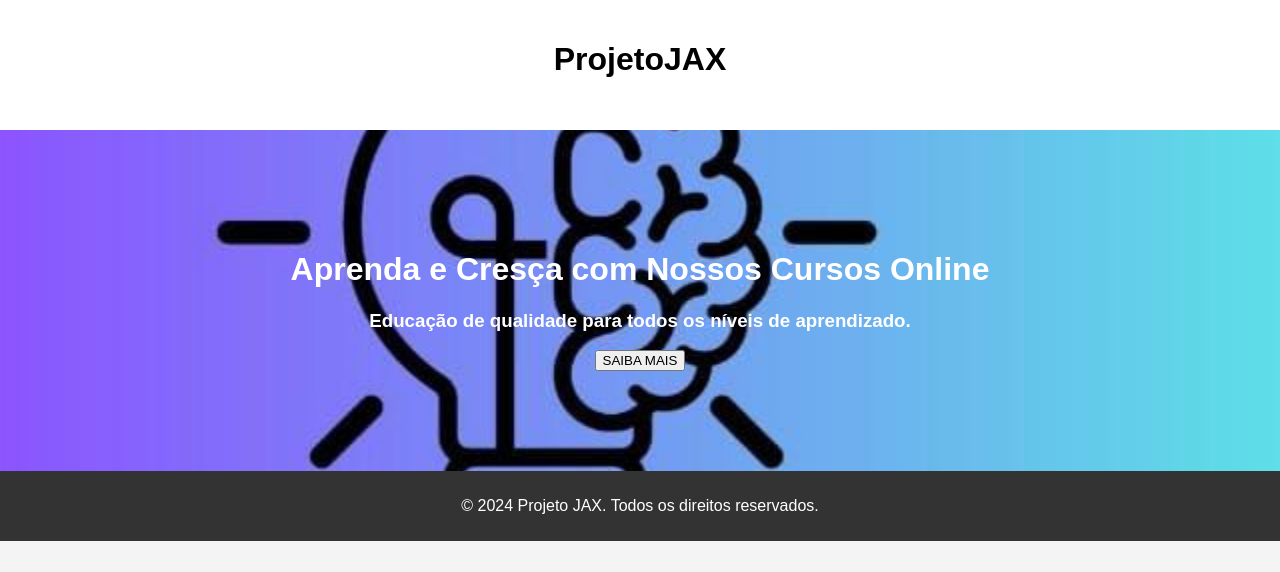
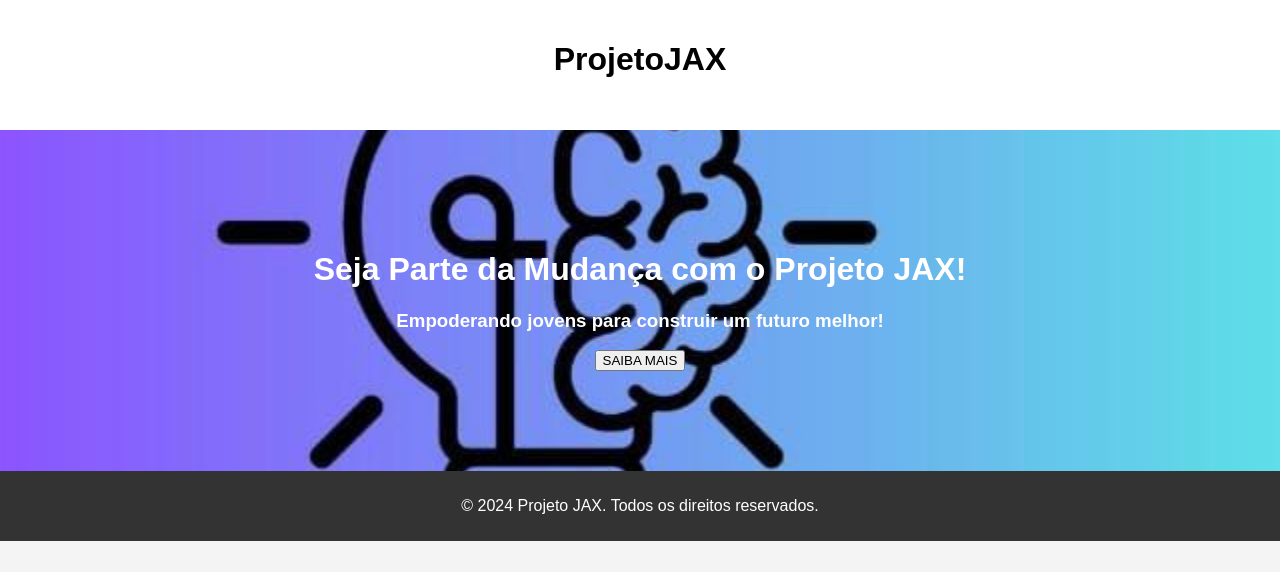
Before and after one commit to luizesquivel05/projeto_jax, a Flask app: page / in a window 1280 px wide. Shown: the top 572 px of the page. Run offline with Flask 3, Linux system fonts and the light colour scheme.

Commit message:
Atualizar home
Mudar o formato em que fazemos a Call To Action da home

```diff
--- a/app/templates/home.html
+++ b/app/templates/home.html
@@ -2,8 +2,8 @@
 
 {% block content %}
 <div class="hero">
-    <h1>Aprenda e Cresça com Nossos Cursos Online</h1>
-    <h3>Educação de qualidade para todos os níveis de aprendizado.</h3>
+    <h1>Seja Parte da Mudança com o Projeto JAX!</h1>
+    <h3>Empoderando jovens para construir um futuro melhor!</h3>
     <button id="getStartedButton">SAIBA MAIS</button>
 </div>
 {% endblock %}
```
